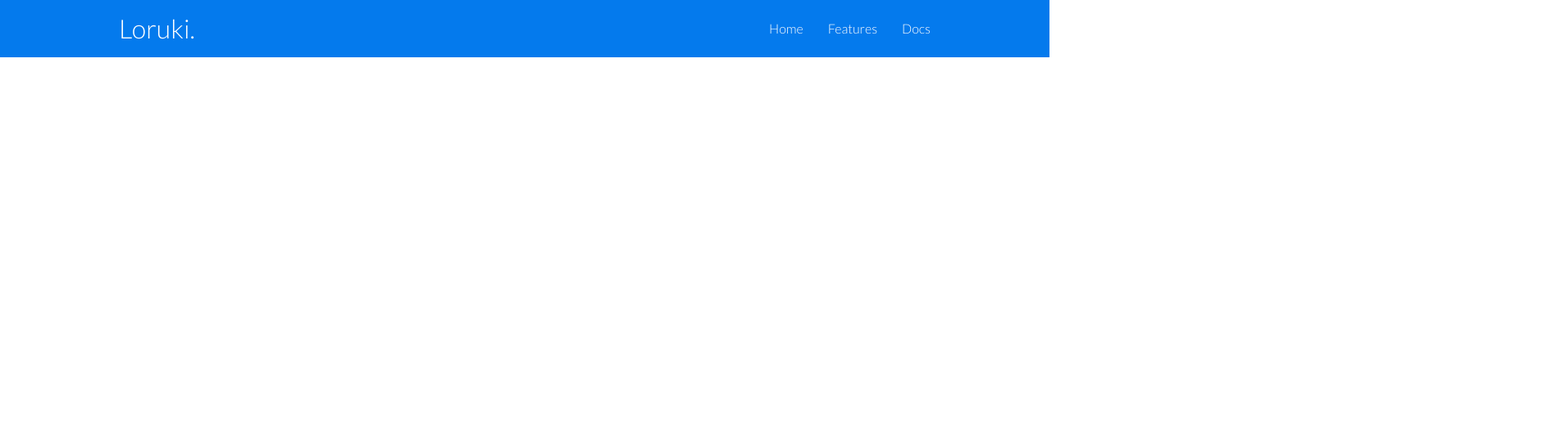
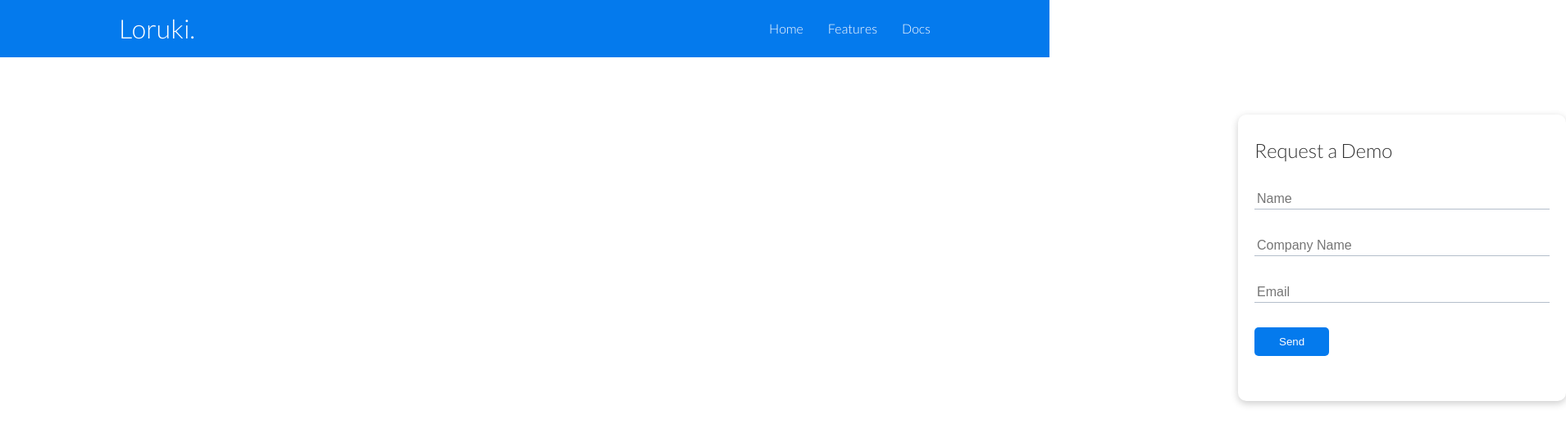
Before and after one commit to HYF-Class21/agile-development-group2-loruki-rebuild, a website: page loruki-website/index.html in a window 1280 px wide. Shown: the whole page at 82% size, 1910 px wide, since content can reach past the window. Drawn offline with Linux system fonts and the light colour scheme.

Commit message:
Add form html and css for Home page

```diff
--- a/loruki-website/css/style.css
+++ b/loruki-website/css/style.css
@@ -82,3 +82,47 @@ pre {
 .navbar .flex {
   justify-content: space-between;
 }
+
+/* Submit a demo form */
+.showcase-form {
+  position: relative;
+  left: 50%;
+  top: 60px;
+  height: 350px;
+  width: 400px;
+  padding: 40px;
+  justify-self: flex-end;
+  animation: slideInFromRight 1s ease-in;
+}
+
+.showcase-form .form-control {
+  margin: 30px 0;
+}
+
+.showcase-form input[type="text"],
+.showcase-form input[type="email"] {
+  border: 0;
+  border-bottom: 1px solid #b4becb;
+  width: 100%;
+  padding: 3px;
+  font-size: 16px;
+}
+
+.showcase-form input:focus {
+  outline: none;
+}
+
+.showcase::before,
+.showcase::after {
+  content: "";
+  position: absolute;
+  height: 100px;
+  bottom: -70px;
+  right: 0;
+  left: 0;
+  background: #fff;
+  transform: skewY(-3deg);
+  -webkit-transform: skewY(-3deg);
+  -moz-transform: skewY(-3deg);
+  -ms-transform: skewY(-3deg);
+}
--- a/loruki-website/index.html
+++ b/loruki-website/index.html
@@ -28,5 +28,26 @@
         </nav>
       </div>
     </div>
+    <!-- Form -->
+    <div class="showcase-form card">
+      <h2>Request a Demo</h2>
+      <form>
+        <div class="form-control">
+          <input type="text" name="name" placeholder="Name" required />
+        </div>
+        <div class="form-control">
+          <input
+            type="text"
+            name="company"
+            placeholder="Company Name"
+            required
+          />
+        </div>
+        <div class="form-control">
+          <input type="email" name="email" placeholder="Email" required />
+        </div>
+        <button type="submit" class="btn btn-primary">Send</button>
+      </form>
+    </div>
   </body>
 </html>
```
